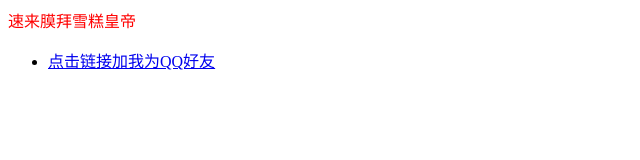
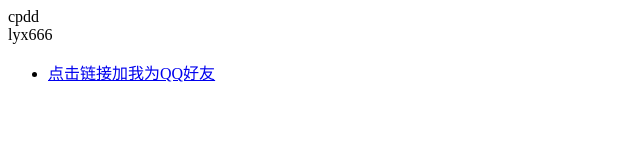
Before and after one commit to lyxdsg-666/lyxdsg-666.github.io, a plain HTML site: page index.html in a window 1280 px wide. Shown: the whole page, without its empty margins (0-640 px from the left). Drawn offline with Linux system fonts and the light colour scheme.

Commit message:
Update index.html

```diff
--- a/index.html
+++ b/index.html
@@ -1,8 +1,9 @@
 <meta charset="utf-8" />
 <style>
-.red{color:#F00}
+red{color:#F00}
 </style>
-<div class="red">速来膜拜雪糕皇帝</div>
+<div class="red">cpdd</div>
+<div class="red">lyx666</div>
 <ul>
-  <li> <a href="https://qm.qq.com/q/dfC5a0RHtm">点击链接加我为QQ好友</a> </li>
+  <li> <a href="https://qm.qq.com/q/crUEG8o8rS">点击链接加我为QQ好友</a> </li>
 </ul>
```
